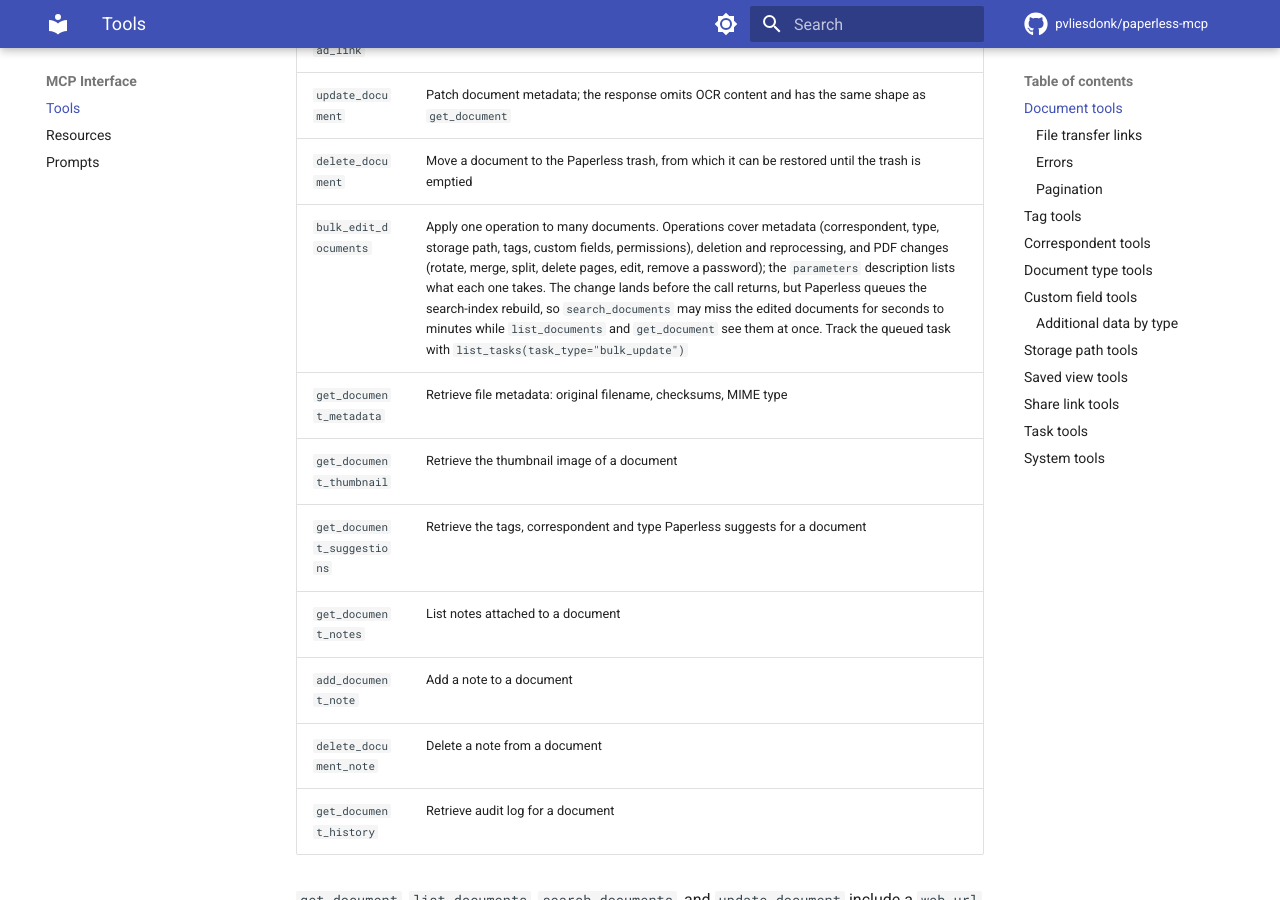
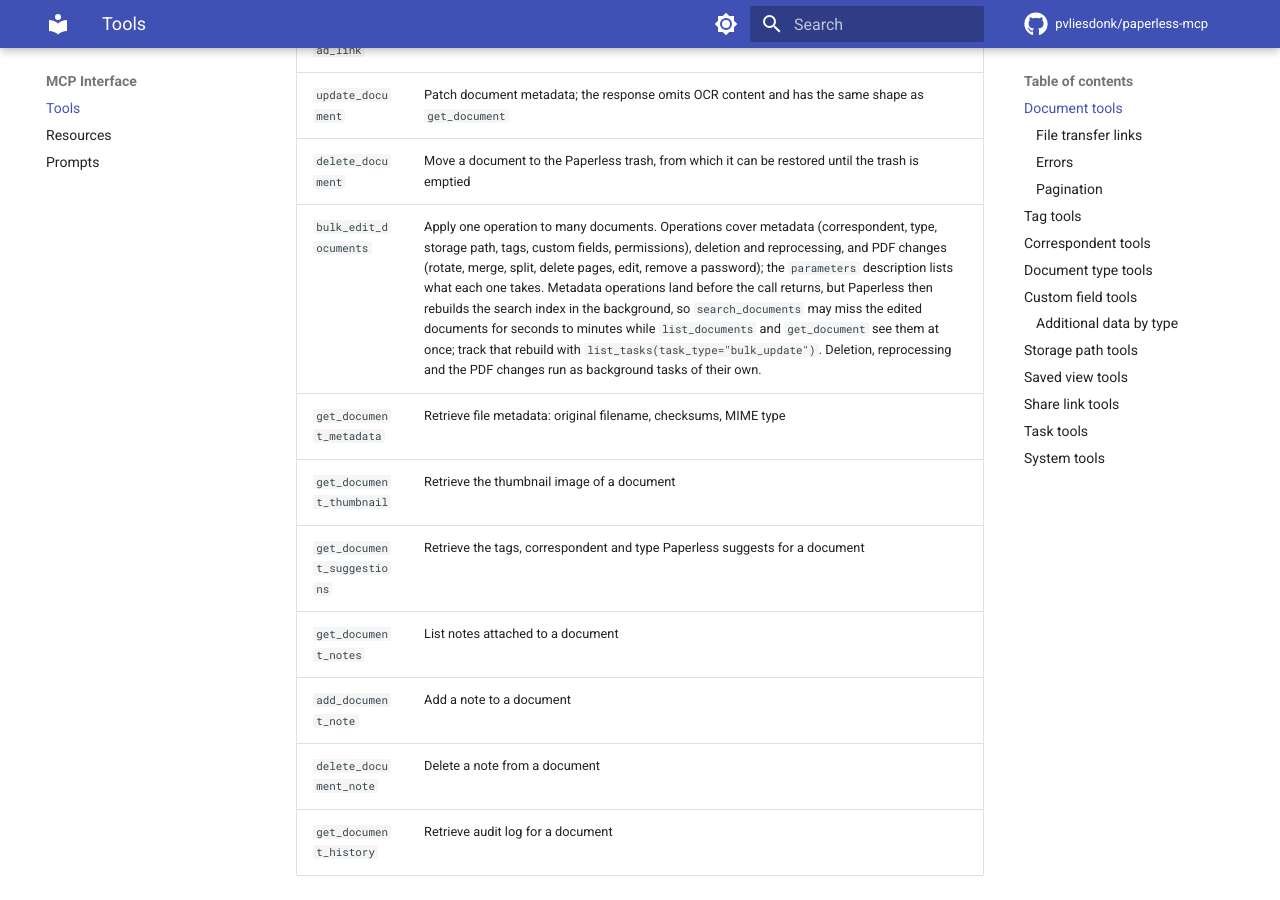
Before and after one commit to pvliesdonk/paperless-mcp, an MkDocs documentation site: the page built from docs/tools/index.md, in a window 1280 px wide and 900 px high, scrolled down 923 px. Built offline with MkDocs 1.6.1 and Material for MkDocs 9.7.7, drawn with Linux system fonts in a browser that asks for light colours; comment, search, counter and statistics services are not loaded; the version menu is left out; some of the changed text lies outside the part shown.

Commit message:
docs(tools): scope the bulk reindex note to metadata operations
Review follow-up on #197: the bulk_edit_documents and list_tasks rows
still said every bulk operation lands before the reply and queues the
search-index rebuild; only the metadata operations do, as the tool
description now states.

Co-Authored-By: Claude Opus 5.5 <noreply@anthropic.com>

```diff
--- a/docs/tools/index.md
+++ b/docs/tools/index.md
@@ -24,7 +24,7 @@ calling a tool.
 | `create_upload_link` | Get an expiring HTTP link to upload a file, including Markdown, with optional metadata |
 | `update_document` | Patch document metadata; the response omits OCR content and has the same shape as `get_document` |
 | `delete_document` | Move a document to the Paperless trash, from which it can be restored until the trash is emptied |
-| `bulk_edit_documents` | Apply one operation to many documents. Operations cover metadata (correspondent, type, storage path, tags, custom fields, permissions), deletion and reprocessing, and PDF changes (rotate, merge, split, delete pages, edit, remove a password); the `parameters` description lists what each one takes. The change lands before the call returns, but Paperless queues the search-index rebuild, so `search_documents` may miss the edited documents for seconds to minutes while `list_documents` and `get_document` see them at once. Track the queued task with `list_tasks(task_type="bulk_update")` |
+| `bulk_edit_documents` | Apply one operation to many documents. Operations cover metadata (correspondent, type, storage path, tags, custom fields, permissions), deletion and reprocessing, and PDF changes (rotate, merge, split, delete pages, edit, remove a password); the `parameters` description lists what each one takes. Metadata operations land before the call returns, but Paperless then rebuilds the search index in the background, so `search_documents` may miss the edited documents for seconds to minutes while `list_documents` and `get_document` see them at once; track that rebuild with `list_tasks(task_type="bulk_update")`. Deletion, reprocessing and the PDF changes run as background tasks of their own. |
 | `get_document_metadata` | Retrieve file metadata: original filename, checksums, MIME type |
 | `get_document_thumbnail` | Retrieve the thumbnail image of a document |
 | `get_document_suggestions` | Retrieve the tags, correspondent and type Paperless suggests for a document |
@@ -180,7 +180,7 @@ Both tools include a `share_url` field of the form `<PAPERLESS_MCP_PAPERLESS_PUB
 
 | Tool | Description |
 |---|---|
-| `list_tasks` | List background Celery tasks, newest first. Paginates (`page`, `page_size` up to 100). Defaults to unacknowledged tasks only. Pass `include_acknowledged=True` to include acknowledged tasks, or `acknowledged=True` to return only acknowledged ones. Filter by kind of work with `task_type`, such as `task_type="bulk_update"` for the search-index rebuild `bulk_edit_documents` queues. |
+| `list_tasks` | List background Celery tasks, newest first. Paginates (`page`, `page_size` up to 100). Defaults to unacknowledged tasks only. Pass `include_acknowledged=True` to include acknowledged tasks, or `acknowledged=True` to return only acknowledged ones. Filter by kind of work with `task_type`, such as `task_type="bulk_update"` for the search-index rebuild that `bulk_edit_documents`' metadata operations queue. |
 | `get_task` | Get a task by UUID |
 | `wait_for_task` | Wait up to `timeout_seconds` (600 at most) for a task to finish. A task still running at the deadline, or an id Paperless does not know, is reported as an error telling the model what to call next |
 
```
